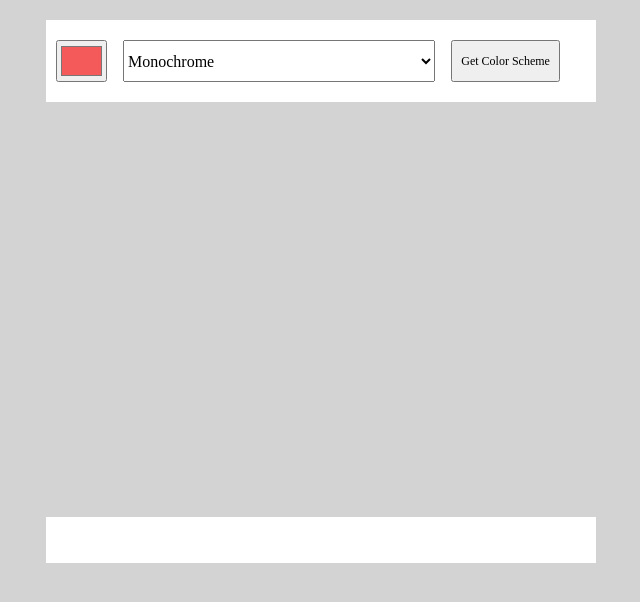
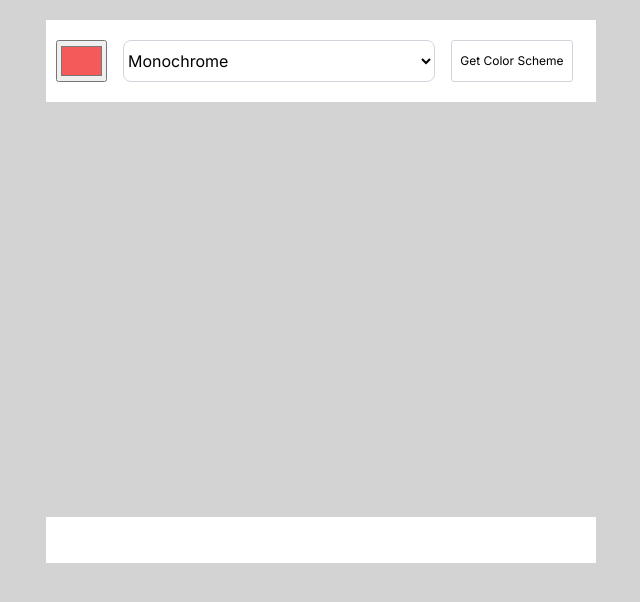
Before and after one commit to Ezimy/color-scheme-generator, a website built with Vite: page index.html in a window 1280 px wide. Shown: the whole page, without its empty margins (319-959 px from the left). Built offline with nearby package versions, Linux system fonts and the light colour scheme; no server answers.

Commit message:
css html js

```diff
--- a/index.css
+++ b/index.css
@@ -2,6 +2,8 @@ html, body {
     margin: 0;
     padding: 0;
     background-color: lightgray;
+    font-family: 'Inter', sans-serif;
+    font-weight: 500;
 }
 *{
     box-sizing: border-box;
@@ -25,9 +27,13 @@ header{
 }
 
 select {
+    font-weight: 400;
     height: 2.625em; /* Adjusted to 42 pixels in em units */
     width: 19.5em;
     font-size: 1rem;
+    border-radius: 0.5em;
+    background-color: #FFFFFF;
+    border: 1px solid #D1D5DB;
 }
 
 header button {
@@ -35,6 +41,9 @@ header button {
     font-size: 0.75rem;
     line-height: 1;
     cursor: pointer;
+    background-color: #FFFFFF;
+    border: 1px solid #D1D5DB;
+    border-radius: 0.25em;
 }
 #color-grid{
     display: flex;
--- a/index.html
+++ b/index.html
@@ -1,6 +1,12 @@
 <html>
-    <head><link rel="stylesheet" href="https://cdnjs.cloudflare.com/ajax/libs/normalize/8.0.1/normalize.css">
+    <head>
+        <title>Color Scheme Generator</title>
+        <meta name="viewport" content="width=device-width, initial-scale=1" />
+        <link rel="stylesheet" href="https://cdnjs.cloudflare.com/ajax/libs/normalize/8.0.1/normalize.css">
         <link rel="stylesheet" href="index.css">
+        <link rel="preconnect" href="https://fonts.googleapis.com">
+        <link rel="preconnect" href="https://fonts.gstatic.com" crossorigin>
+        <link href="https://fonts.googleapis.com/css2?family=Inter:wght@400;500&display=swap" rel="stylesheet">
     </head>
     <body>
         <div class="container">
--- a/index.js
+++ b/index.js
@@ -9,7 +9,7 @@ document.addEventListener('click', function(e){
         }
         if(e.target.classList.contains("label")){
             copyTextToClipboard(e.target.innerText)
-            console.log("Copied to clipboard")
+            alert("Copied To Clipboard")
         }
     })
     function copyTextToClipboard(text) {
```
